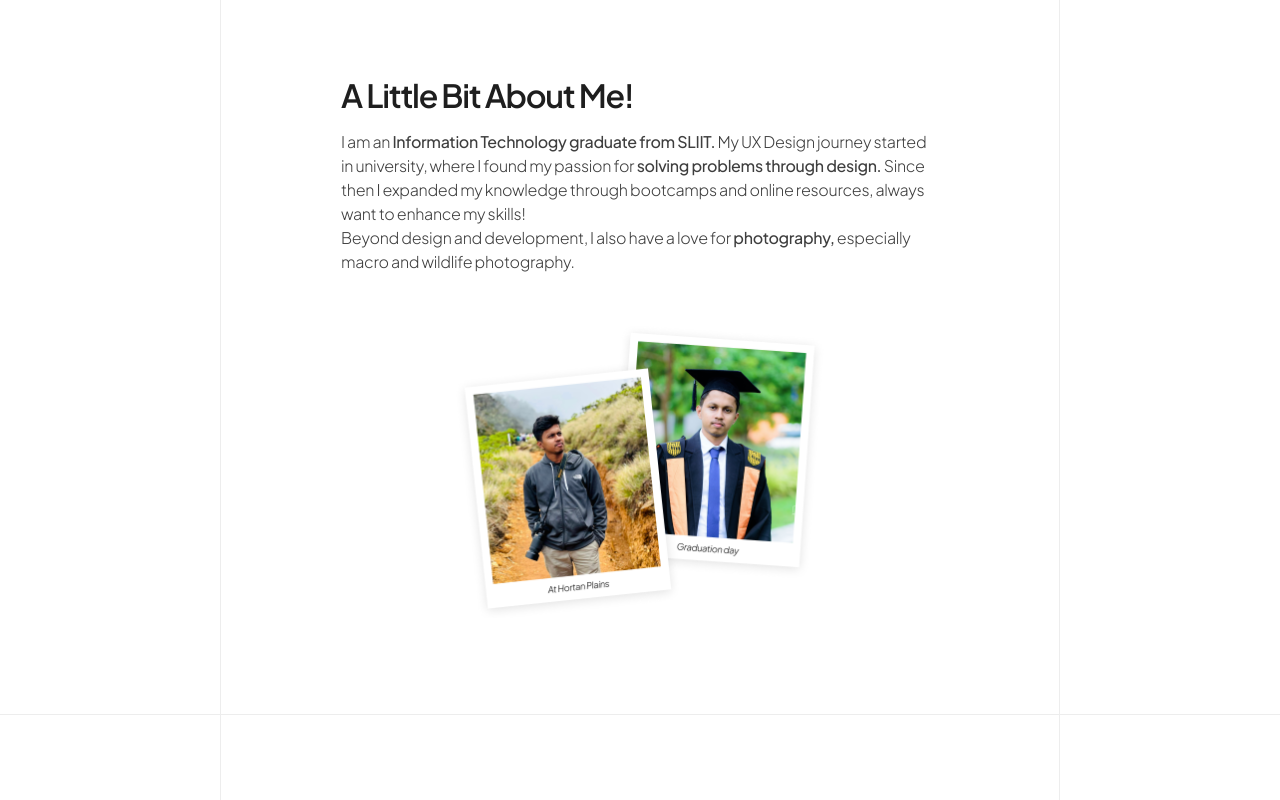
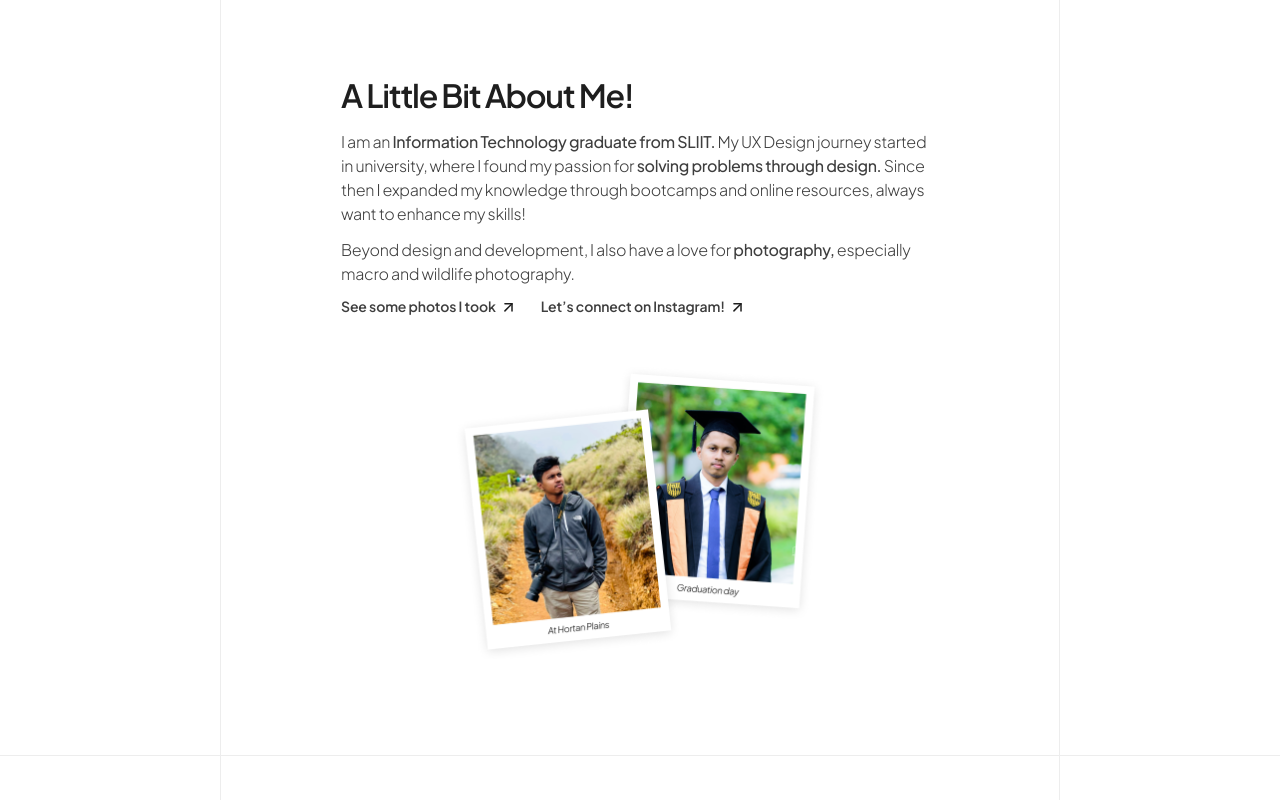
Before and after one commit to pamodaravihansa/portfolio, a React (Vite) app: page / in a window 1280 px wide. Shown: the part 1440-2240 px from the top of the page. Built offline with nearby package versions, Linux system fonts and the light colour scheme.

Commit message:
about section buttons

```diff
--- a/src/pages/Homepage.tsx
+++ b/src/pages/Homepage.tsx
@@ -18,6 +18,7 @@ import heroimage3x from "../assets/images/homepage/hero_image3x.png";
 import CafeprojectThumbnail from "../assets/images/homepage/cafe_project_thumbnail2x.png";
 
 import AboutMeImage from "../assets/images/homepage/about_me_photos.png";
+import UpArrow from "../assets/icons/up-arrow.svg";
 
 import SyscoLabsLogo from "../assets/images/homepage/sysco-labs-logo.svg";
 
@@ -150,6 +151,28 @@ const Homepage = () => {
               <p className="font-pjs-b1-l">
                 Beyond design and development, I also have a love for<span className="font-pjs-b1-m"> photography,</span>  especially macro and wildlife photography.
               </p>
+              <div className="about_buttons">
+                <a href="#">
+                <div className="about_btn">
+                  <p className="font-pjs-b2-sb">See some photos I took</p>
+                  <img src={UpArrow}
+                    height={17}
+                    width={17}
+                    alt="Link Up Arrow"
+                  />
+                </div>
+                </a>
+                <a href="#">
+                <div className="about_btn">
+                  <p className="font-pjs-b2-sb">Let’s connect on Instagram!</p>
+                  <img src={UpArrow}
+                    height={17}
+                    width={17}
+                    alt="Link Up Arrow"
+                  />
+                </div>
+                </a>
+              </div>
             </div>
           </div>
           <img src={AboutMeImage}
--- a/src/styles/pages/_home.scss
+++ b/src/styles/pages/_home.scss
@@ -147,6 +147,29 @@ body {
             height: auto;
         }
 
+        .about_me_description {
+            display: flex;
+            flex-direction: column;
+            gap: 0.75rem;
+
+            .about_buttons {
+                display: flex;
+                gap: 1.5rem;
+
+                .about_btn {
+                    display: flex;
+                    gap: 0.25rem;
+
+                }
+
+                img {
+                    height: 17px;
+                    width: 17px;
+                    object-fit: contain;
+                }
+            }
+        }
+
     }
 
     .worked_companies_section {
```
Also changed, not shown: src/assets/icons/up-arrow.svg (added).
